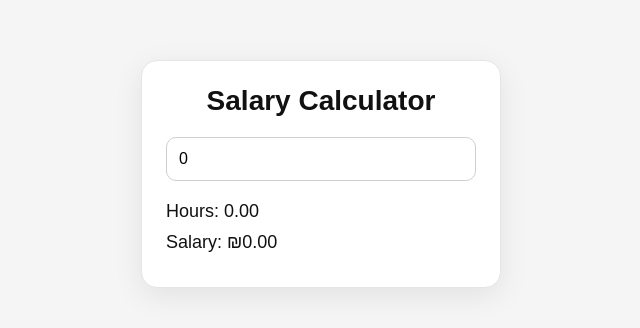
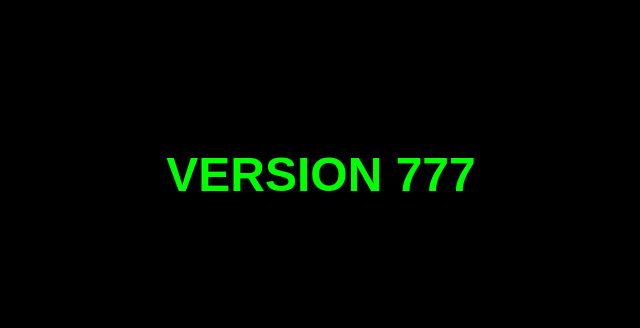
Before and after one commit to holzyotam-sys/salary-app-1, a Next.js app: page / in a window 1280 px wide. Shown: the part 226-554 px from the top of the page, without its empty margins (319-959 px from the left). Built offline with nearby package versions, Linux system fonts and the light colour scheme.

Commit message:
version 777 test

```diff
--- a/app/page.tsx
+++ b/app/page.tsx
@@ -1,36 +1,22 @@
 'use client';
 
-import { useState } from 'react';
-
-function formatMoney(value: number): string {
-  return `₪${Number(value || 0).toFixed(2)}`;
-}
-
 export default function Home() {
-  const [minutes, setMinutes] = useState<number>(0);
-
-  const hourlyRate = 50;
-  const hours = minutes / 60;
-  const salary = hours * hourlyRate;
-
   return (
-    <main className="page-shell">
-      <section className="card">
-        <h1 className="title">Salary Calculator</h1>
-
-        <input
-          className="minutes-input"
-          type="number"
-          placeholder="Enter minutes"
-          value={minutes}
-          onChange={(e) => setMinutes(Number(e.target.value))}
-        />
-
-        <div className="results">
-          <p>Hours: {hours.toFixed(2)}</p>
-          <p>Salary: {formatMoney(salary)}</p>
-        </div>
-      </section>
-    </main>
+    <div
+      style={{
+        position: 'fixed',
+        inset: 0,
+        background: 'black',
+        color: 'lime',
+        display: 'flex',
+        justifyContent: 'center',
+        alignItems: 'center',
+        fontSize: '48px',
+        fontWeight: 'bold',
+        zIndex: 999999,
+      }}
+    >
+      VERSION 777
+    </div>
   );
 }
```
